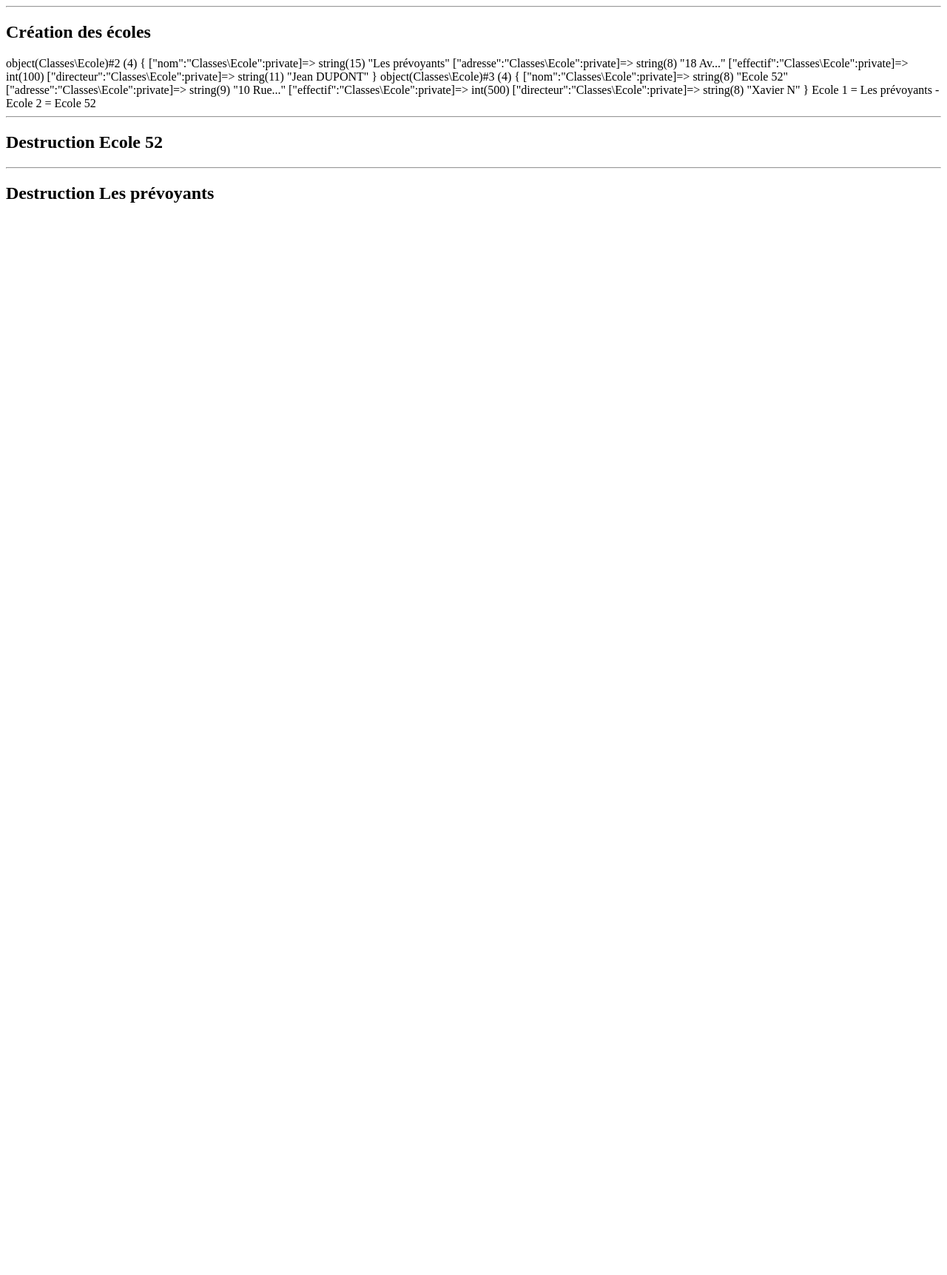
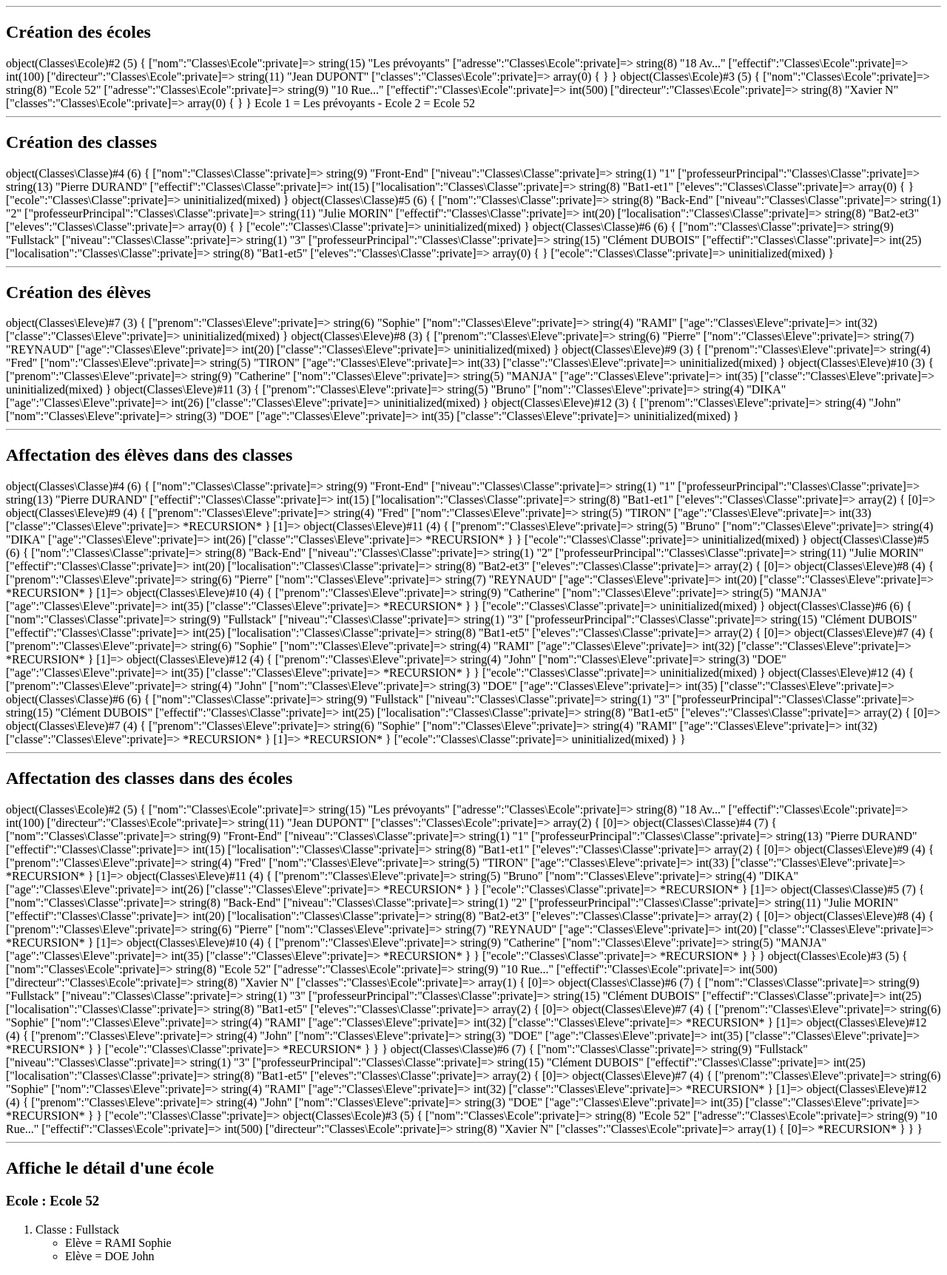
Before and after one commit to CogitiumAcademy/m2i-prf-2024-phpoo, a PHP site: page / in a window 1280 px wide. Shown: the whole page at 74% size. Before the commit the page ends 274 px from the top, so only its background shows below. Run offline with PHP 8.4, Linux system fonts and the light colour scheme.

Commit message:
Fin du cours php oo

```diff
--- /dev/null
+++ b/2-Php-oo/Classes/Classe.php
@@ -0,0 +1,181 @@
+<?php
+
+namespace Classes;
+
+class Classe
+{
+    private string $nom;
+    private string $niveau;
+    private string $professeurPrincipal;
+    private int $effectif;
+    private string $localisation;
+
+    private array $eleves;
+    private mixed $ecole;
+
+    /**
+     * __construct
+     *
+     * @param  string $nom
+     * @param  string $niveau
+     * @param  string $professeurPrincipal
+     * @param  int $effectif
+     * @param  string $localisation
+     * @return void
+     */
+    public function __construct(string $nom, string $niveau, string $professeurPrincipal, int $effectif, string $localisation)
+    {
+        $this->nom = $nom;
+        $this->niveau = $niveau;
+        $this->professeurPrincipal = $professeurPrincipal;
+        $this->effectif = $effectif;
+        $this->localisation = $localisation;
+        $this->eleves = [];
+    }
+
+    /**
+     * getNom
+     *
+     * @return string
+     */
+    public function getNom(): string
+    {
+        return $this->nom;
+    }
+
+    /**
+     * setNom
+     *
+     * @param  string $nom
+     * @return void
+     */
+    public function setNom(string $nom): void
+    {
+        $this->nom = $nom;
+    }
+
+    /**
+     * getNiveau
+     *
+     * @return string
+     */
+    public function getNiveau(): string
+    {
+        return $this->niveau;
+    }
+
+    /**
+     * setNiveau
+     *
+     * @param  string $niveau
+     * @return void
+     */
+    public function setNiveau(string $niveau): void
+    {
+        $this->niveau = $niveau;
+    }
+
+    /**
+     * getProfesseurPrincipal
+     *
+     * @return string
+     */
+    public function getProfesseurPrincipal(): string
+    {
+        return $this->professeurPrincipal;
+    }
+
+    /**
+     * setProfesseurPrincipal
+     *
+     * @param  string $professeurPrincipal
+     * @return void
+     */
+    public function setProfesseurPrincipal(string $professeurPrincipal): void
+    {
+        $this->professeurPrincipal = $professeurPrincipal;
+    }
+
+    /**
+     * getEffectif
+     *
+     * @return int
+     */
+    public function getEffectif(): int
+    {
+        return $this->effectif;
+    }
+
+    /**
+     * setEffectif
+     *
+     * @param  int $effectif
+     * @return void
+     */
+    public function setEffectif(int $effectif): void
+    {
+        $this->effectif = $effectif;
+    }
+
+    /**
+     * getLocalisation
+     *
+     * @return string
+     */
+    public function getLocalisation(): string
+    {
+        return $this->localisation;
+    }
+
+    /**
+     * setLocalisation
+     *
+     * @param  string $localisation
+     * @return void
+     */
+    public function setLocalisation(string $localisation): void
+    {
+        $this->localisation = $localisation;
+    }
+
+    /**
+     * getEleves
+     *
+     * @return array
+     */
+    public function getEleves(): array
+    {
+        return $this->eleves;
+    }
+
+    /**
+     * setEleves
+     *
+     * @param  array $eleves
+     * @return void
+     */
+    public function setEleves(array $eleves): void
+    {
+        $this->eleves = $eleves;
+    }
+
+    /**
+     * addEleve
+     *
+     * @param  mixed $eleve
+     * @return void
+     */
+    public function addEleve(Eleve $eleve): void
+    {
+        if (!in_array($eleve, $this->eleves)) {
+            $this->eleves[] = $eleve;
+            $eleve->setClasse($this);
+        }
+    }
+
+    public function setEcole(Ecole $ecole)
+    {
+        $this->ecole = $ecole;
+    }
+
+}
--- a/2-Php-oo/Classes/Ecole.php
+++ b/2-Php-oo/Classes/Ecole.php
@@ -9,17 +9,20 @@ class Ecole
     private int $effectif;
     private string $directeur;
 
+    private array $classes;
+
     public function __construct(string $nom, string $adresse, int $effectif, string $directeur)
     {
         $this->nom = $nom;
         $this->adresse = $adresse;
         $this->effectif = $effectif;
         $this->directeur = $directeur;
+        $this->classes = [];
     }
 
     public function __destruct()
     {
-        echo '<hr><h2>Destruction ' . $this->nom . '</h2>';
+        //echo '<hr><h2>Destruction ' . $this->nom . '</h2>';
     }
 
     /**
@@ -67,4 +70,24 @@ class Ecole
     {
         return $this->directeur;
     }
+
+    public function getClasses(): array
+    {
+        return $this->classes;
+    }
+
+    /**
+     * addClass
+     *
+     * @param  mixed $classe
+     * @return void
+     */
+    public function addClasse(Classe $classe): void
+    {
+        if (!in_array($classe, $this->classes)) {
+            $this->classes[] = $classe;
+
+            $classe->setEcole($this);
+        }
+    }
 }
--- /dev/null
+++ b/2-Php-oo/Classes/Eleve.php
@@ -0,0 +1,95 @@
+<?php
+
+namespace Classes;
+
+class Eleve
+{
+    private string $prenom;
+    private string $nom;
+    private int $age;
+    private mixed $classe;
+
+    /**
+     * __construct
+     *
+     * @param  string $prenom
+     * @param  string $nom
+     * @param  int $age
+     * @return void
+     */
+    public function __construct(string $prenom, string $nom, int $age)
+    {
+        $this->prenom = $prenom;
+        $this->nom = $nom;
+        $this->age = $age;
+    }
+
+    /**
+     * getPrenom
+     *
+     * @return string
+     */
+    public function getPrenom(): string
+    {
+        return $this->prenom;
+    }
+
+    /**
+     * setPrenom
+     *
+     * @param  string $prenom
+     * @return void
+     */
+    public function setPrenom(string $prenom): void
+    {
+        $this->prenom = $prenom;
+    }
+
+    /**
+     * getNom
+     *
+     * @return string
+     */
+    public function getNom(): string
+    {
+        return $this->nom;
+    }
+
+    /**
+     * setNom
+     *
+     * @param  string $nom
+     * @return void
+     */
+    public function setNom(string $nom): void
+    {
+        $this->nom = $nom;
+    }
+
+    /**
+     * getAge
+     *
+     * @return int
+     */
+    public function getAge(): int
+    {
+        return $this->age;
+    }
+
+    /**
+     * setAge
+     *
+     * @param  int $age
+     * @return void
+     */
+    public function setAge(int $age): void
+    {
+        $this->age = $age;
+    }
+
+
+    public function setClasse(Classe $classe)
+    {
+        $this->classe = $classe;
+    }
+}
--- /dev/null
+++ b/2-Php-oo/ecole.php
@@ -0,0 +1,3 @@
+<?php
+
+echo '<hr><h2>Affiche le détail d\'une école</h2>';
--- a/2-Php-oo/index.php
+++ b/2-Php-oo/index.php
@@ -1,7 +1,11 @@
 <?php
 
 use Classes\Ecole;
+use Classes\Eleve;
+use Classes\Classe;
 require_once './Classes/Ecole.php';
+require_once './Classes/Classe.php';
+require_once './Classes/Eleve.php';
 
 echo '<hr><h2>Création des écoles</h2>';
 
@@ -28,3 +32,95 @@ var_dump($ecole);
 */
 //unset($ecole);
 echo('Ecole 1 = ' . $ecole->getNom() . ' - Ecole 2 = ' . $ecole2->getNom());
+
+echo '<hr><h2>Création des classes</h2>';
+
+$front = new Classe('Front-End', '1', 'Pierre DURAND', 15, 'Bat1-et1');
+$back = new Classe('Back-End', '2', 'Julie MORIN', 20, 'Bat2-et3');
+$full = new Classe('Fullstack', '3', 'Clément DUBOIS', 25, 'Bat1-et5');
+
+var_dump($front);
+var_dump($back);
+var_dump($full);
+
+echo '<hr><h2>Création des élèves</h2>';
+
+$apprenant1 = new Eleve('Sophie', 'RAMI', 32);
+$apprenant2 = new Eleve('Pierre', 'REYNAUD', 20);
+$apprenant3 = new Eleve('Fred', 'TIRON', 33);
+$apprenant4 = new Eleve('Catherine', 'MANJA', 35);
+$apprenant5 = new Eleve('Bruno', 'DIKA', 26);
+$apprenant6 = new Eleve('John', 'DOE', 35);
+
+var_dump($apprenant1);
+var_dump($apprenant2);
+var_dump($apprenant3);
+var_dump($apprenant4);
+var_dump($apprenant5);
+var_dump($apprenant6);
+
+echo '<hr><h2>Affectation des élèves dans des classes</h2>';
+
+$full->addEleve($apprenant1);
+$back->addEleve($apprenant2);
+$front->addEleve($apprenant3);
+$back->addEleve($apprenant4);
+$front->addEleve($apprenant5);
+$full->addEleve($apprenant6);
+
+var_dump($front);
+var_dump($back);
+var_dump($full);
+
+var_dump($apprenant6);
+
+echo '<hr><h2>Affectation des classes dans des écoles</h2>';
+
+$ecole->addClasse($front);
+$ecole->addClasse($back);
+$ecole2->addClasse($full);
+
+var_dump($ecole);
+var_dump($ecole2);
+
+var_dump($full);
+
+echo '<hr><h2>Affiche le détail d\'une école</h2>';
+
+$e = $ecole2;
+
+# 0. Affiche le nom de l'école
+echo '<h3>Ecole : ' . $e->getNom() . '</h3>';
+
+# 1. Récupération des classes de l'école
+$classes = $e->getClasses();
+//var_dump($classes);
+
+# 2. Affichez la liste des classes à l'aide d'une boucle
+echo '<ol>';
+
+foreach ($classes as $classe) {
+
+    # Afficher le nom de la classe
+    echo '<li>';
+
+    //var_dump($classe);
+    echo 'Classe : ' . $classe->getNom();
+
+    # 3. Récupérer les élèves
+    $eleves = $classe->getEleves();
+    //var_dump($eleves);
+
+    # 4. Afficher la liste des élèves
+    echo '<ul>';
+
+        foreach ($eleves as $eleve) {
+            echo '<li>Elève = ' . $eleve->getNom() . ' ' . $eleve->getPrenom() . '</li>';
+        }
+
+    echo '</ul>';
+
+    echo '</li>';
+}
+
+echo '</ol>';
```
